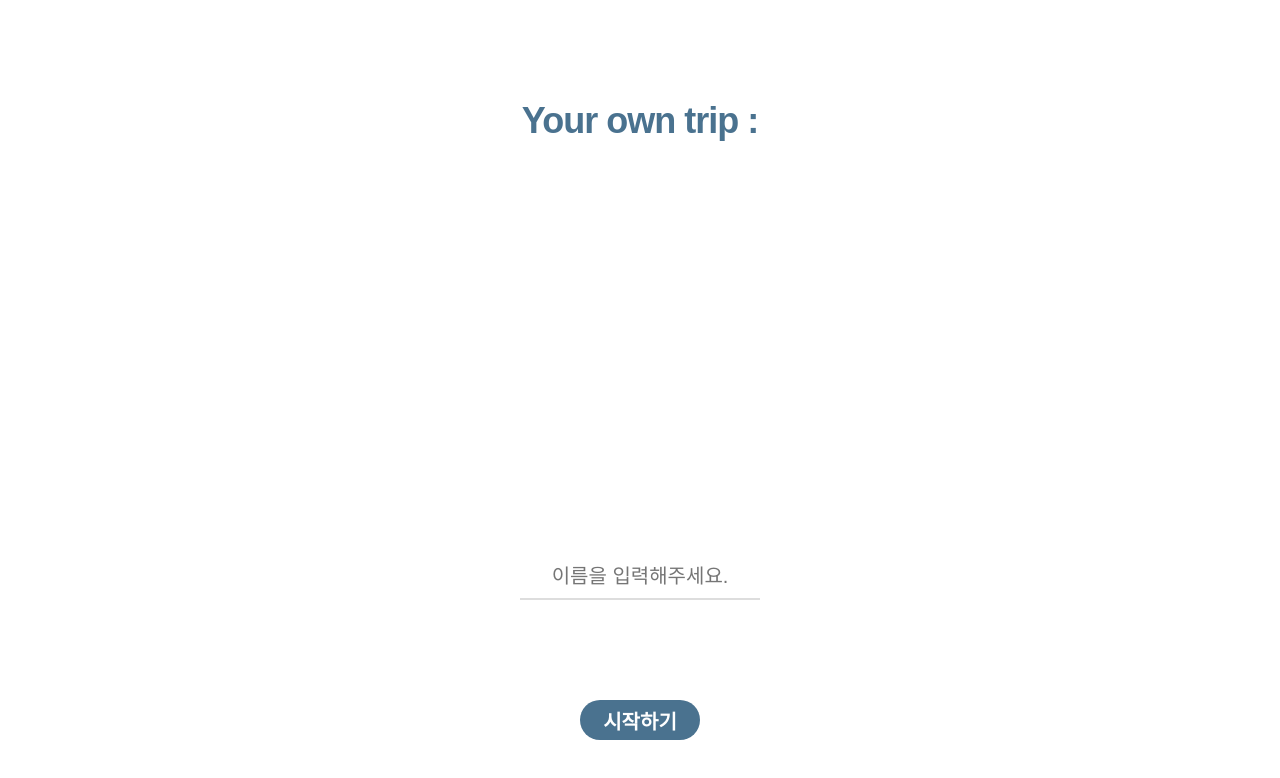
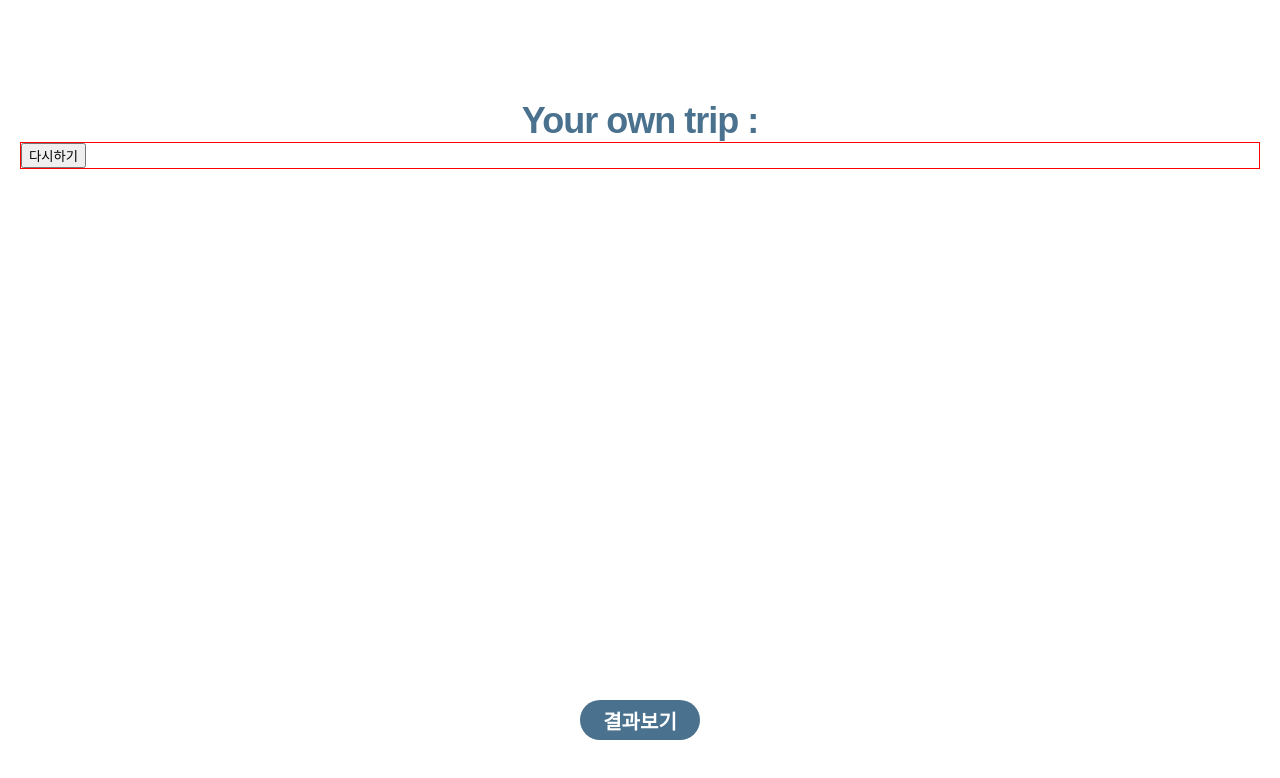
Before and after one commit to dev-cmkim/your-own-trip, a Next.js app: page / in a window 1280 px wide. Shown: the top 778 px of the page. Built offline with nearby package versions, Linux system fonts and the light colour scheme.

Commit message:
초반 진입 화면 분리 (이력 있을경우/없을경우)

```diff
--- a/common/strings.tsx
+++ b/common/strings.tsx
@@ -2,7 +2,9 @@ export const strings = {
     button: {
         start : '시작하기',
         next : '다음',
-        prev: '이전'
+        prev: '이전',
+        beforeData: '결과보기',
+        reStart: '다시하기'
     },
     question : {
         place : '님이 원하시는 지역을 선택해주세요.',
--- a/pages/index.tsx
+++ b/pages/index.tsx
@@ -1,12 +1,35 @@
 import Link from "next/link"
-import { useState } from "react"
+import { useEffect, useState } from "react"
 import InputText from "../compoment/inputText"
 import Menu from "../compoment/menu"
 import { strings } from "../common/strings"
 import { GlobalStyle } from "../styles/globalStyle"
+import styled from "styled-components"
+
+const BtnWrap = styled.div`
+    position: relative;
+    border: 1px solid red;
+`
 
 const Home = () => {
     const [isHovering, setIsHovering ] = useState(0)
+    const [gubun, setGubun] = useState('N')
+
+    useEffect(() => {
+        // Perform localStorage action
+        const data = localStorage
+        console.log(data)
+
+        if (data.length > 0 ) {
+            setGubun('Y')
+            console.log("이력있음")
+        }else {
+            console.log("이력없음")
+        }
+    }, [])
+
+    console.log(gubun)
+
     return (
         <div>
             <GlobalStyle />
@@ -15,6 +38,8 @@ const Home = () => {
                 {isHovering ?
                 <span className="title-text2"> 당신만의 여행</span> : ''
                 }
+                {!gubun ?
+                <div>
                     <InputText />
                     <Link href="/step1">
                         <button
@@ -23,6 +48,17 @@ const Home = () => {
                         className="btn-start">{strings.button.start}</button>
                     </Link>
                 </div>
+                    :
+                <BtnWrap>
+                    <Link href="/step4">
+                        <button className="btn-start">{strings.button.beforeData}</button>
+                    </Link>
+                    <Link href="/step1">
+                        <button className="btn-restart">{strings.button.reStart}</button>
+                    </Link>
+                </BtnWrap>
+                }
+            </div>
         </div>
     )
 
```
Lines whose indentation alone changed are shown as unchanged.
